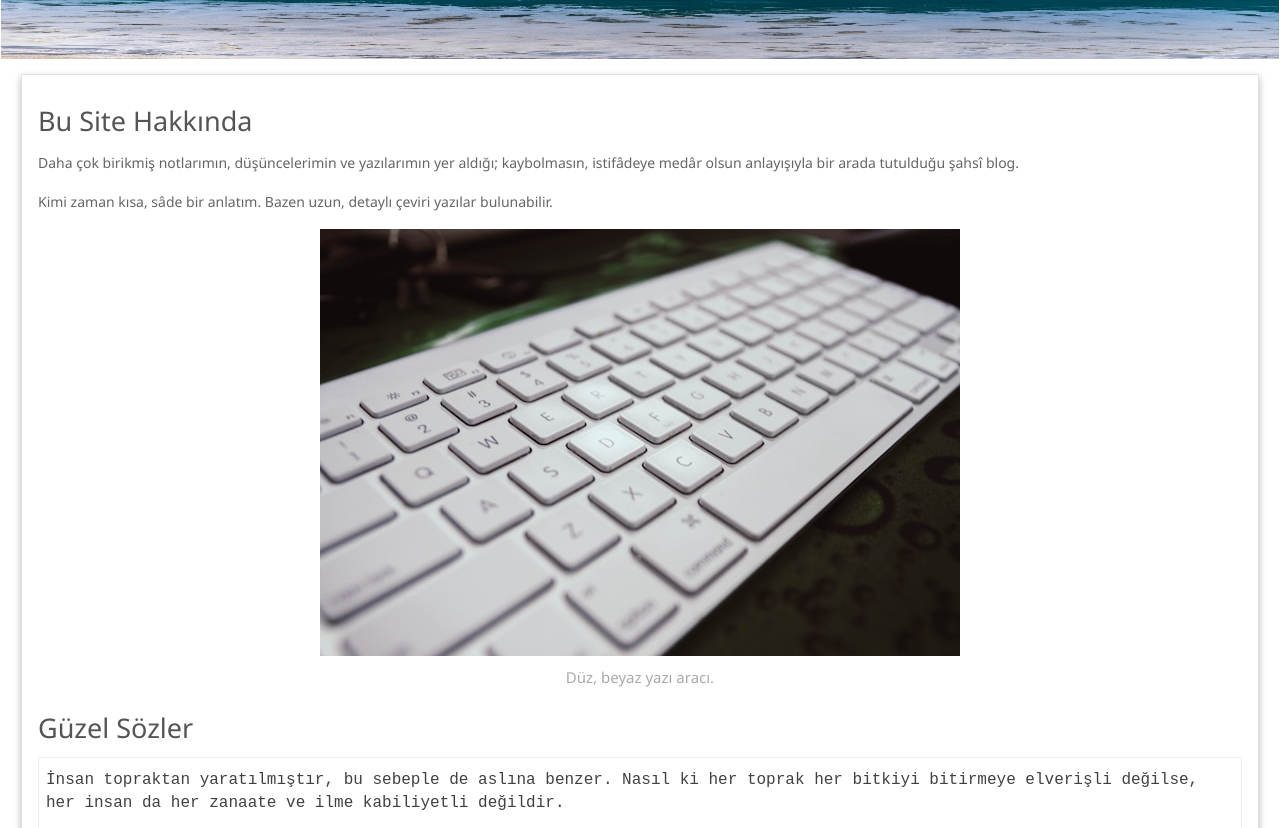
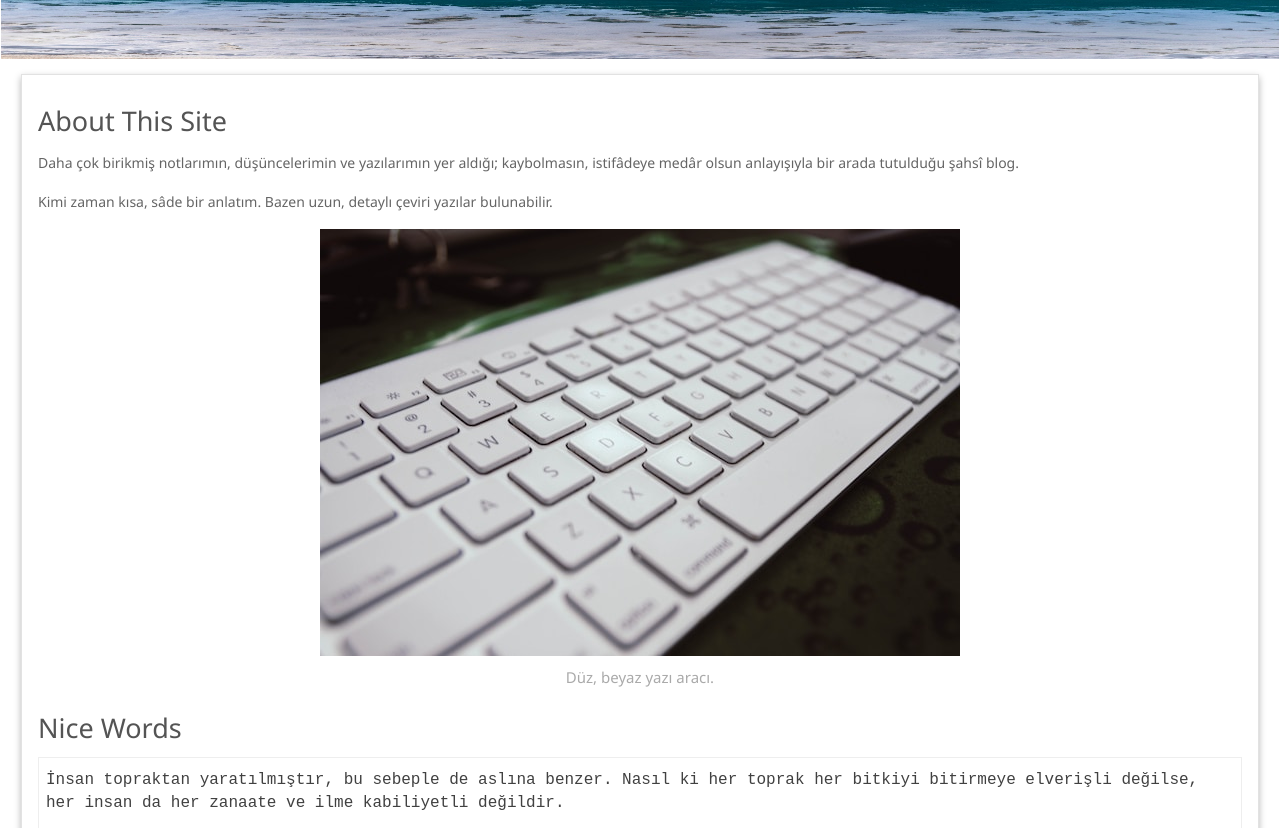
Before and after one commit to mtnzorlu/buhara, a Jekyll site: the page built from index.html, in a window 1280 px wide. Shown: the part 220-1048 px from the top of the page. Built offline with Jekyll 4.4.1, drawn with Linux system fonts in a browser that asks for light colours.

Commit message:
v. 0.2.0

```diff
--- a/_config.yml
+++ b/_config.yml
@@ -2,8 +2,9 @@ title: "Your Awesome Title"
 name: "Buhara"
 email: metinzorlu@msn.com
 description: "Kişisel blog sayfası"
-info: "Bu Site Hakkında"
-quotes: "Güzel Sözler"
+info: "About This Site"
+quotes: "Nice Words"
+buttonTitle: "Other Posts"
 
 
 baseurl: "/buhara"
--- a/_layouts/main.html
+++ b/_layouts/main.html
@@ -19,5 +19,5 @@ layout: default
 
 {% endfor %}
 
-<a href="{{ site.baseurl }}/blog"><button class="other">Other Posts</button></a>
+<a href="{{ site.baseurl }}/blog"><button class="other">{{ site.buttonTitle }}</button></a>
 </div>
```
